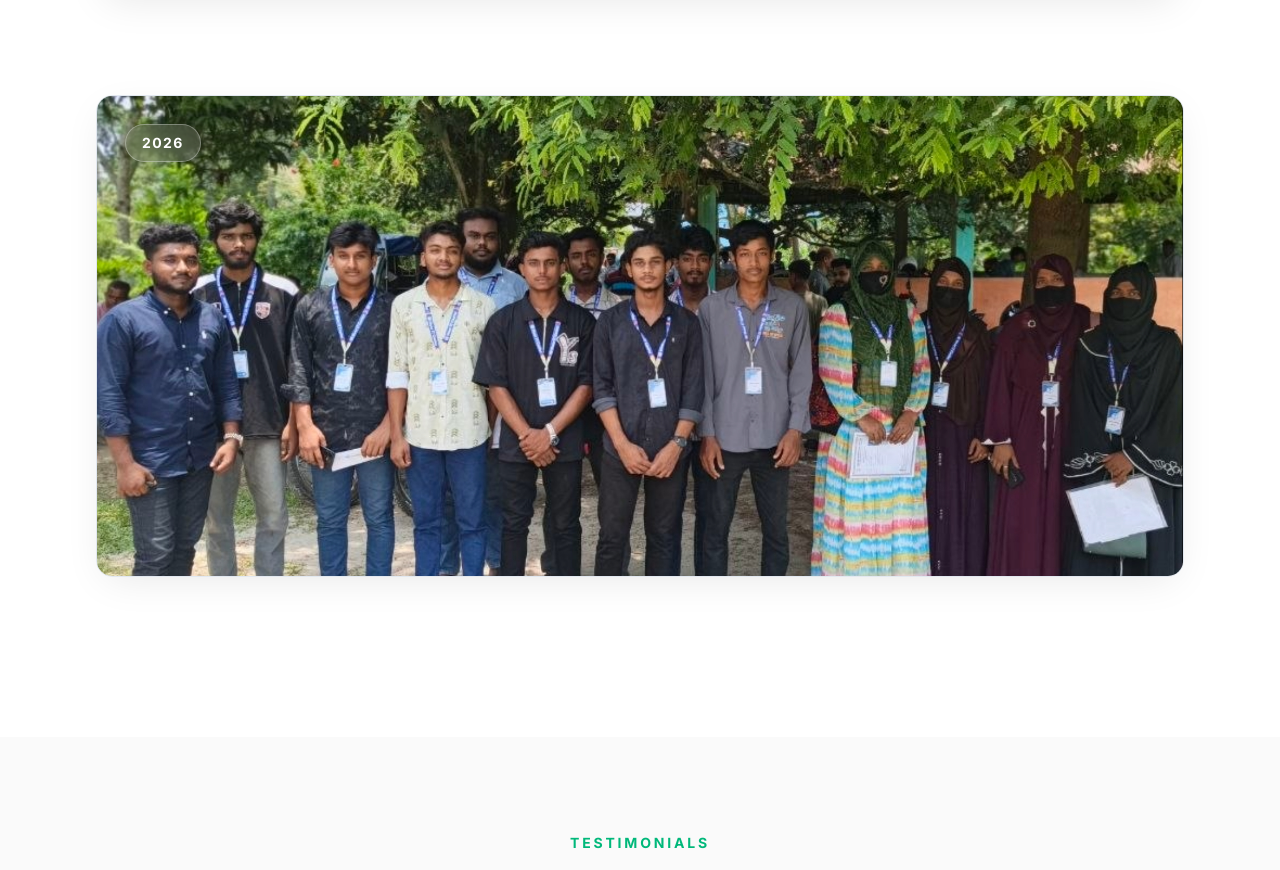
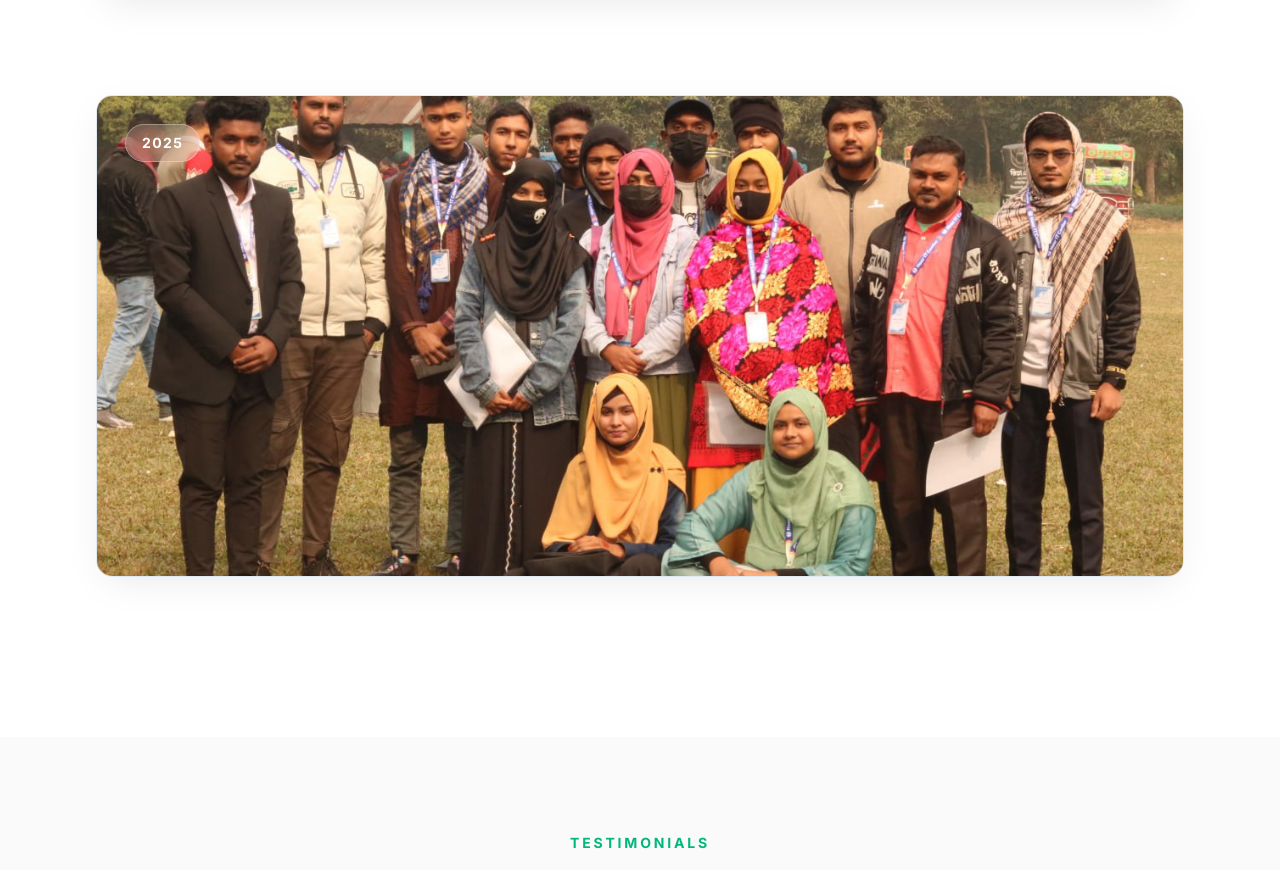
Before and after one commit to CodeWithArafat1/Noor-It-Center, a Next.js app: page / in a window 1280 px wide. Shown: the part 3034-3904 px from the top of the page. Built offline with nearby package versions, Linux system fonts and the light colour scheme.

Commit message:
update portfolio

```diff
--- a/components/sections/Portfolio.tsx
+++ b/components/sections/Portfolio.tsx
@@ -21,11 +21,12 @@ const portfolioData = {
       year: "2024",
       image: "/portfolio/3.jpg",
     },
+
     {
       id: 3,
       title: "MM Glow",
-      year: "2026",
-      image: "/portfolio/2.jpg",
+      year: "2025",
+      image: "/portfolio/4.jpg",
     },
   ],
 };
```
Also changed, not shown: public/portfolio/4.jpg (added).
